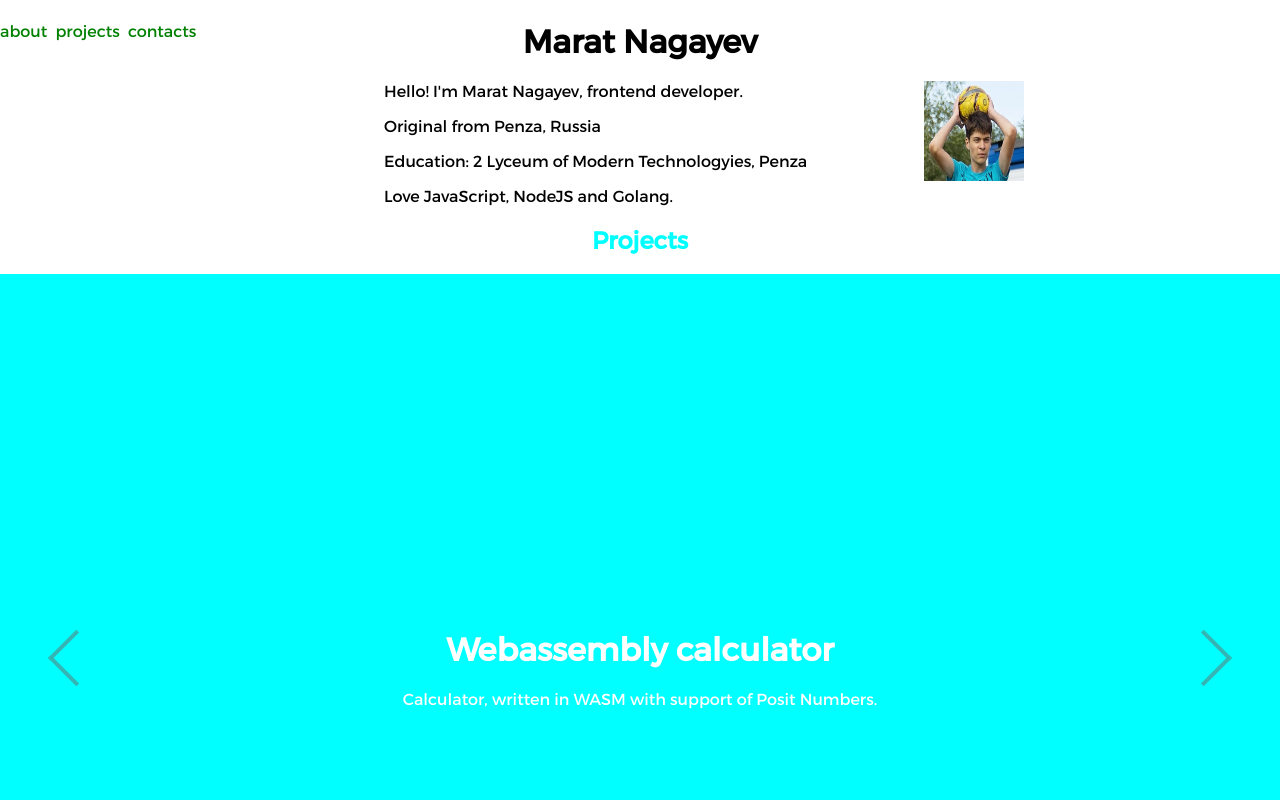
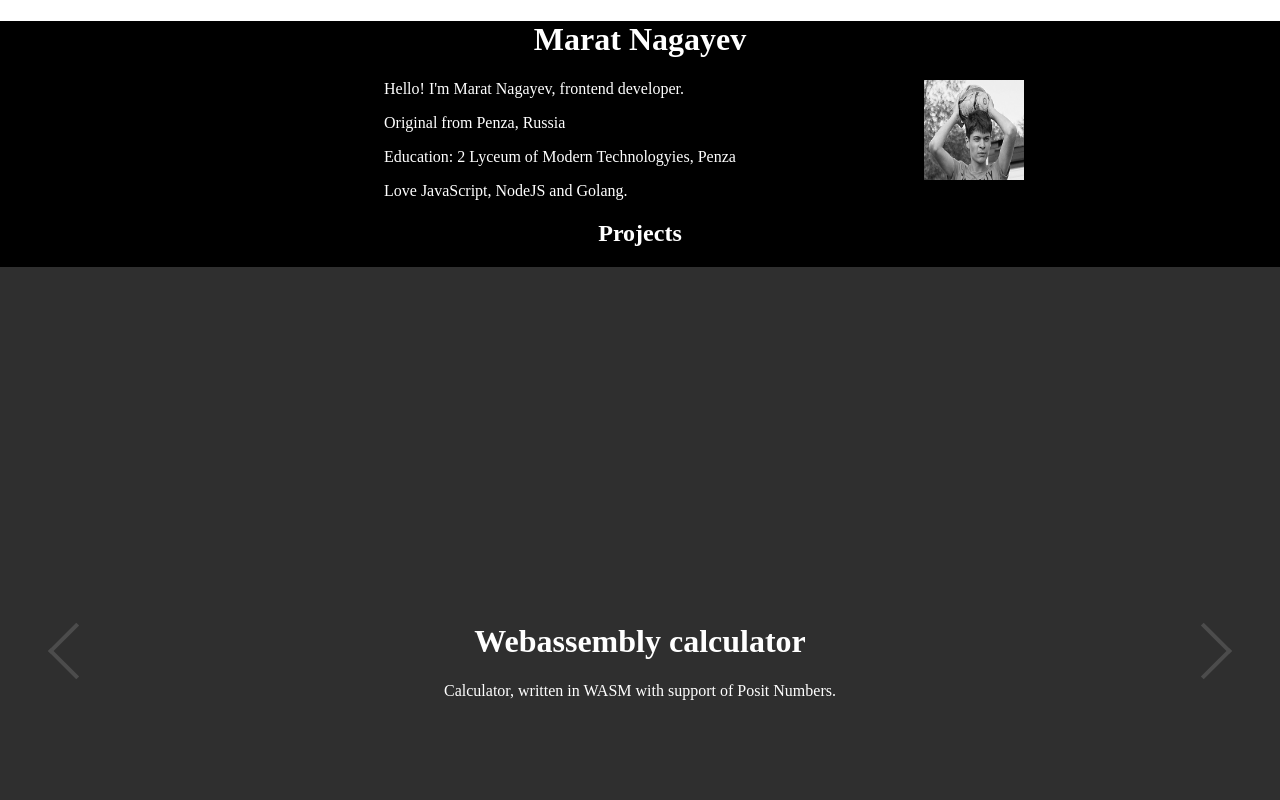
Before and after one commit to nagayev/website, a React (Create React App) app: page / in a window 1280 px wide. Shown: the top 800 px of the page. Built offline with nearby package versions, Linux system fonts and the light colour scheme.

Commit message:
Update theme

```diff
--- a/src/App.css
+++ b/src/App.css
@@ -5,6 +5,8 @@
     font-style: normal;
   }
   .App {
+    color:white;
+    background-color: black;
     text-align: center;
     font-family: 'Montserrat';
   }
@@ -16,19 +18,22 @@
       text-align: left;
       margin-left: 30%;
   }
-  #topMenu{
-    position: fixed;
-  }
   #me{
     margin-right: 20%;
     width:100px;
     height:100px;
     float:right;
+    -moz-filter:grayscale(100%);
+    -webkit-filter:grayscale(100%);
+    -o-filter:grayscale(100%);
+    -ms-filter:grayscale(100%);
+    filter:grayscale(100%);
   }
   a{
     text-decoration: none;
-    color:green;
+    color:white; /*insted of green */
   }
+  /*
   #bottom{
       color:white;
       background-color:lightgray;
@@ -46,8 +51,8 @@
       background-color:lightgrey;
   }
   #slideCoderbook{
-    background-color:rgb(255,38,67); /*nice red*/
+    background-color:rgb(255,38,67);
   }
   .slider{
     color:white;
-  }
+  }  */
--- a/src/App.js
+++ b/src/App.js
@@ -1,11 +1,16 @@
 import React from 'react';
 //import logo from './logo.svg';
-import './App.css';
+//import './App.css';
+import dark from './dark';
 import Projects from './Projects';
 import me from './me.jpg';
 
+function getCurrentTheme(){
+  return dark;
+}
 function User(props){
   //type and id
+  const style = getCurrentTheme();
   let url = 'https://';
   if(props.type==="vk") url+=`vk.com/${props.id}`;
   else if(props.type==="fb") url+=`fb.com/profile.php?id=${props.id}`;
@@ -14,30 +19,29 @@ function User(props){
   else if(props.type==="habr") url+=`habr.com/ru/ids/${props.id}`;
   else if(props.type==="stack") url+=`stackoverflow.com/users/8531190/${props.id}`;
   return (
-    <a href={url}>{props.type}</a>
+    <a style={style.a} href={url}>{props.type}</a>
   );
 }
+/*
 function MenuItem(props){
   return (
     <>
       <a href={"#"+props.text}>{props.text}</a> &nbsp;
     </>
   );
-}
+} */
 function App() {
+  const style = getCurrentTheme();
   //const language = navigator.language.slice(0,2); //use it i the future
+  /*
+  const [theme,setTheme] = React.useState('dark')
+  if(theme==="dark") console.log('dark');
+  else if(theme==="classic") console.log('classic') */
   return (
-    <div className="App">
-      <div id="wrapper">
-      <div id="topMenu">
-        <MenuItem text="about" />
-        <MenuItem text="projects" />
-        <MenuItem text="contacts" /> <br />
-      </div>
-      </div>
+    <div className="App" style={style.app}>
       <h1>Marat Nagayev</h1>
-      <img id="me" src={me} alt="Marat Nagayev" />
-      <div id="about">
+      <img id="me" src={me} alt="Marat Nagayev" style={style.me} />
+      <div id="about" style={style.about}>
         <p>Hello! I'm Marat Nagayev, frontend developer.</p>
         <p>Original from Penza, Russia</p>
         <p>Education: 2 Lyceum of Modern Technologyies, Penza</p>
@@ -57,7 +61,7 @@ function App() {
       <div id="bottom">
       nagayev.ru, 2019 <br />
       Licensed under MIT License <br />
-      Source code are available <a href="https://github.com/nagayev/webUser">here</a>
+      Source code are available <a style={style.a} href="https://github.com/nagayev/website">here</a>
       </div>
     </div>
   );
--- a/src/Projects.js
+++ b/src/Projects.js
@@ -3,25 +3,28 @@ import AwesomeSlider from '../node_modules/react-awesome-slider';
 import '../node_modules/react-awesome-slider/dist/styles.css';
 
 function Projects(){
-  const [color,setColor] = React.useState('aqua');
+  /*
+  const [color,setColor] = React.useState('black');
   const colors = ['aqua','lightgreen','rgb(255,38,67)'];
   function handler(e){
-    setColor(colors[e.currentIndex]);
-  }
+    //setColor(colors[e.currentIndex]);
+  } */
   function openGithub(project){
     window.open(`https://github.com/nagayev/${project}`);
   }
+  const styles = {backgroundColor:'black'};
   return (
     <>
-    <h2 style={{color:color}}>Projects</h2>
-    <AwesomeSlider className="slider" onTransitionEnd={handler}>
+    <h2 style={{color:'white'}}>Projects</h2>
+    <AwesomeSlider style={styles} className="slider" /*onTransitionEnd={handler}*/ >
       <div id="slideCalculator" onClick={()=>openGithub('wasm')}>
       <h1 className="header">Webassembly calculator</h1>
       Calculator, written in WASM with support of Posit Numbers.
       </div>
-      <div id="slideEcology" onClick={()=>openGithub('ecology')}>
-      <h1 className="header">Ecology game</h1>
-      Ecology game with eco map and lots of fun!
+      <div id="slideEcology" onClick={()=>openGithub('arduino-emulator')}>
+      <h1 className="header">Arduino Emulator</h1>
+      Online Arduino's Emulator
+      From mini to UNO!
       </div>
       <div id="slideCoderbook" onClick={()=>openGithub('coderbook')}>
       <h1 className="header">Coderbook</h1>
--- /dev/null
+++ b/src/dark.js
@@ -0,0 +1,32 @@
+const me = {
+    marginRight: '20%',
+    width:'100px',
+    height:'100px',
+    float:'right',
+    '-moz-filter':'grayscale(100%)',
+    '-webkit-filter':'grayscale(100%)',
+    '-o-filter':'grayscale(100%)',
+    '-ms-filter':'grayscale(100%)',
+    filter:'grayscale(100%)'
+}
+const about = {
+    textAlign: 'left',
+    marginLeft: '30%'
+}
+const a = {
+    textDecoration: 'none',
+    color:'white'
+}
+const app = {
+    backgroundColor:'black',
+    color:'white',
+    textAlign: 'center',
+    fontFamily: 'Montserrat'
+}
+let dark = {
+    a:a,
+    about:about,
+    app:app,
+    me:me,
+}
+export default dark;
```
Also changed, not shown: 1 other file (tests, documents, lock files or other folders).
